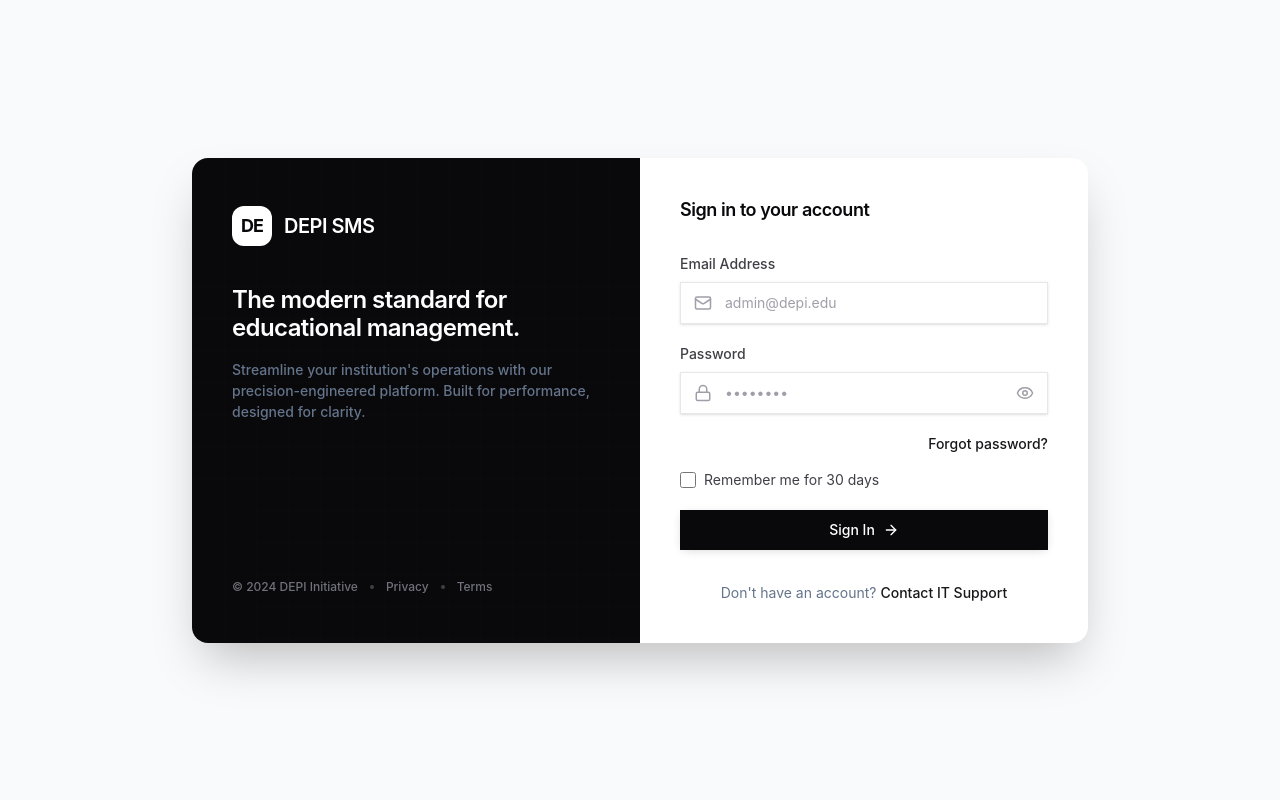
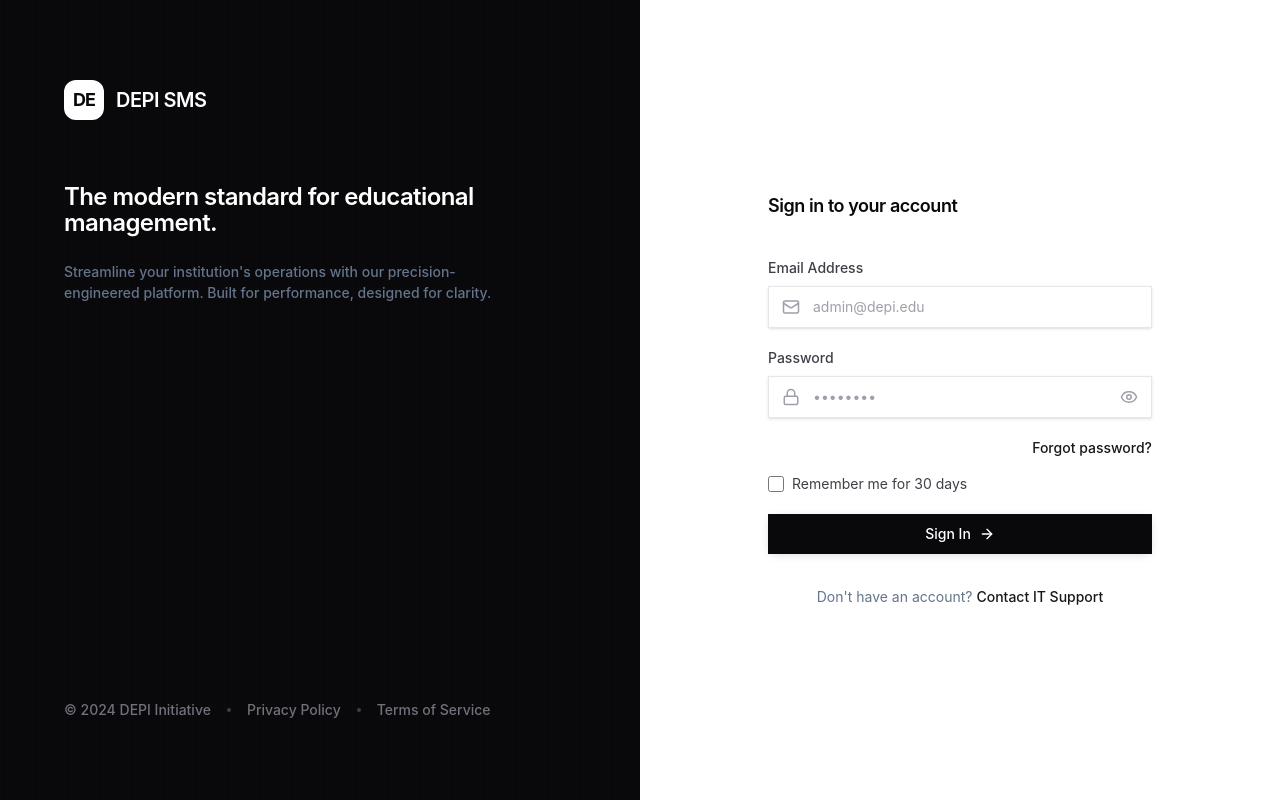
Before and after one commit to aaqqqppp00-arch/sms-habiba-app, a React (Vite) app: page /#/login in a window 1280 px wide. Built offline with nearby package versions, Linux system fonts and the light colour scheme.

Commit message:
Revert Login layout to original split screen

```diff
--- a/src/pages/Login.jsx
+++ b/src/pages/Login.jsx
@@ -42,16 +42,15 @@ const Login = ({ setAuth }) => {
   };
 
   return (
-    <div className="flex min-h-screen items-center justify-center bg-gray-50 dark:bg-gray-900 font-sans selection:bg-zinc-200 p-4">
-      <div className="max-w-4xl w-full grid grid-cols-1 md:grid-cols-2 shadow-2xl rounded-2xl overflow-hidden bg-white dark:bg-gray-800">
+    <div className="flex min-h-screen bg-white font-sans selection:bg-zinc-200">
       {/* Left Panel - Brand Area */}
-        <div className="relative hidden md:flex flex-col justify-between bg-zinc-950 px-10 py-12 overflow-hidden">
+      <div className="relative hidden lg:flex flex-col justify-between w-1/2 bg-zinc-950 px-16 py-20 overflow-hidden">
         {/* Subtle radial glow effect & Grid Texture */}
         <div className="absolute inset-0 bg-[radial-gradient(ellipse_at_top_left,_var(--tw-gradient-stops))] from-zinc-800/40 via-zinc-950/0 to-zinc-950/0 pointer-events-none z-0"></div>
         <div className="absolute inset-0 bg-[linear-gradient(to_right,#ffffff05_1px,transparent_1px),linear-gradient(to_bottom,#ffffff05_1px,transparent_1px)] bg-[size:32px_32px] pointer-events-none z-0 opacity-50 mask-image:linear-gradient(to_bottom,white,transparent)]"></div>
 
         <div className="relative z-10">
-            <div className="flex items-center gap-3 mb-10">
+          <div className="flex items-center gap-3 mb-16">
             <div className="w-10 h-10 rounded-xl bg-white text-zinc-950 flex items-center justify-center font-bold text-lg tracking-tighter">
               DE
             </div>
@@ -59,77 +58,77 @@ const Login = ({ setAuth }) => {
           </div>
 
           <div className="max-w-md">
-              <h1 className="text-3xl font-semibold text-white tracking-tight leading-[1.2] mb-4">
+            <h1 className="text-4xl md:text-5xl font-semibold text-white tracking-tight leading-[1.1] mb-6">
               The modern standard for educational management.
             </h1>
-              <p className="text-zinc-400 text-sm leading-relaxed font-medium">
+            <p className="text-zinc-400 text-lg leading-relaxed font-medium">
               Streamline your institution's operations with our precision-engineered platform. Built for performance, designed for clarity.
             </p>
           </div>
         </div>
 
-          <div className="relative z-10 flex items-center gap-3 text-zinc-500 text-xs font-medium mt-12">
+        <div className="relative z-10 flex items-center gap-4 text-zinc-500 text-sm font-medium">
           <span>&copy; 2024 DEPI Initiative</span>
           <span className="w-1 h-1 rounded-full bg-zinc-700"></span>
-            <a href="#" className="hover:text-zinc-300 transition-colors">Privacy</a>
+          <a href="#" className="hover:text-zinc-300 transition-colors">Privacy Policy</a>
           <span className="w-1 h-1 rounded-full bg-zinc-700"></span>
-            <a href="#" className="hover:text-zinc-300 transition-colors">Terms</a>
+          <a href="#" className="hover:text-zinc-300 transition-colors">Terms of Service</a>
         </div>
       </div>
 
       {/* Right Panel - Auth Form */}
-        <div className="flex items-center justify-center p-8 sm:p-10">
-          <div className="w-full max-w-sm mx-auto">
+      <div className="w-full lg:w-1/2 flex items-center justify-center p-8 sm:p-12 lg:p-24 bg-white">
+        <div className="w-full max-w-sm">
           {/* Mobile Logo */}
-            <div className="flex md:hidden items-center gap-3 mb-8">
-              <div className="w-10 h-10 rounded-xl bg-zinc-950 dark:bg-blue-600 text-white flex items-center justify-center font-bold text-lg tracking-tighter">
+          <div className="flex lg:hidden items-center gap-3 mb-10">
+            <div className="w-10 h-10 rounded-xl bg-zinc-950 text-white flex items-center justify-center font-bold text-lg tracking-tighter">
               DE
             </div>
-              <span className="text-zinc-950 dark:text-white font-semibold text-xl tracking-tight">DEPI SMS</span>
+            <span className="text-zinc-950 font-semibold text-xl tracking-tight">DEPI SMS</span>
           </div>
 
-            <div className="mb-8">
-              <h2 className="text-2xl font-semibold text-zinc-950 dark:text-white tracking-tight mb-2">Sign in to your account</h2>
+          <div className="mb-10">
+            <h2 className="text-2xl font-semibold text-zinc-950 tracking-tight mb-2">Sign in to your account</h2>
           </div>
 
           <form onSubmit={handleLogin} className="space-y-5">
             <div className="space-y-2">
-                <label className="block text-sm font-medium text-zinc-700 dark:text-gray-300" htmlFor="email">
+              <label className="block text-sm font-medium text-zinc-700" htmlFor="email">
                 Email Address
               </label>
               <div className="relative">
-                  <Mail className="absolute left-3.5 top-1/2 -translate-y-1/2 text-zinc-400 dark:text-gray-500" size={18} />
+                <Mail className="absolute left-3.5 top-1/2 -translate-y-1/2 text-zinc-400" size={18} />
                 <input
                   id="email"
                   type="email"
                   required
                   value={email}
                   onChange={(e) => setEmail(e.target.value)}
-                    className="w-full pl-11 pr-4 py-2.5 bg-white dark:bg-gray-900 border border-gray-200 dark:border-gray-700 rounded-none text-sm text-zinc-900 dark:text-white placeholder:text-zinc-400 dark:placeholder:text-gray-500 focus:outline-none focus:ring-2 focus:ring-zinc-900 dark:focus:ring-blue-500 focus:border-zinc-900 dark:focus:border-blue-500 transition-all shadow-sm"
+                  className="w-full pl-11 pr-4 py-2.5 bg-white border border-gray-200 rounded-none text-sm text-zinc-900 placeholder:text-zinc-400 focus:outline-none focus:ring-2 focus:ring-zinc-900 focus:border-zinc-900 transition-all shadow-sm"
                   placeholder="admin@depi.edu"
                 />
               </div>
             </div>
 
             <div className="space-y-2">
-                  <label className="block text-sm font-medium text-zinc-700 dark:text-gray-300" htmlFor="password">
+                <label className="block text-sm font-medium text-zinc-700" htmlFor="password">
                   Password
                 </label>
               <div className="relative">
-                  <Lock className="absolute left-3.5 top-1/2 -translate-y-1/2 text-zinc-400 dark:text-gray-500" size={18} />
+                <Lock className="absolute left-3.5 top-1/2 -translate-y-1/2 text-zinc-400" size={18} />
                 <input
                   id="password"
                   type={showPassword ? 'text' : 'password'}
                   required
                   value={password}
                   onChange={(e) => setPassword(e.target.value)}
-                    className="w-full pl-11 pr-11 py-2.5 bg-white dark:bg-gray-900 border border-gray-200 dark:border-gray-700 rounded-none text-sm text-zinc-900 dark:text-white placeholder:text-zinc-400 dark:placeholder:text-gray-500 focus:outline-none focus:ring-2 focus:ring-zinc-900 dark:focus:ring-blue-500 focus:border-zinc-900 dark:focus:border-blue-500 transition-all shadow-sm"
+                  className="w-full pl-11 pr-11 py-2.5 bg-white border border-gray-200 rounded-none text-sm text-zinc-900 placeholder:text-zinc-400 focus:outline-none focus:ring-2 focus:ring-zinc-900 focus:border-zinc-900 transition-all shadow-sm"
                   placeholder="••••••••"
                 />
                 <button
                   type="button"
                   onClick={() => setShowPassword(!showPassword)}
-                    className="absolute right-3.5 top-1/2 -translate-y-1/2 text-zinc-400 dark:text-gray-500 hover:text-zinc-600 dark:hover:text-gray-300 transition-colors"
+                  className="absolute right-3.5 top-1/2 -translate-y-1/2 text-zinc-400 hover:text-zinc-600 transition-colors"
                 >
                   {showPassword ? <EyeOff size={18} /> : <Eye size={18} />}
                 </button>
@@ -141,7 +140,7 @@ const Login = ({ setAuth }) => {
               <button
                 type="button"
                 onClick={() => setIsForgotModalOpen(true)}
-                  className="text-sm font-medium text-zinc-900 dark:text-gray-300 hover:underline transition-colors self-end"
+                className="text-sm font-medium text-zinc-900 hover:underline transition-colors self-end"
               >
                 Forgot password?
               </button>
@@ -150,9 +149,9 @@ const Login = ({ setAuth }) => {
                   id="remember-me"
                   name="remember-me"
                   type="checkbox"
-                    className="h-4 w-4 rounded border-gray-300 dark:border-gray-600 text-zinc-900 dark:text-blue-600 focus:ring-zinc-900 dark:focus:ring-blue-500 accent-zinc-900 dark:accent-blue-600 bg-white dark:bg-gray-900"
+                  className="h-4 w-4 rounded border-gray-300 text-zinc-900 focus:ring-zinc-900 accent-zinc-900"
                 />
-                  <label htmlFor="remember-me" className="ml-2 block text-sm text-zinc-700 dark:text-gray-300">
+                <label htmlFor="remember-me" className="ml-2 block text-sm text-zinc-700">
                   Remember me for 30 days
                 </label>
               </div>
@@ -161,7 +160,7 @@ const Login = ({ setAuth }) => {
             <button
               type="submit"
               disabled={isLoading}
-                className="w-full flex items-center justify-center gap-2 py-2.5 px-4 bg-zinc-950 dark:bg-blue-600 hover:bg-zinc-800 dark:hover:bg-blue-700 text-white text-sm font-medium rounded-none shadow-[0_2px_10px_-3px_rgba(0,0,0,0.2)] hover:shadow-[0_4px_14px_-4px_rgba(0,0,0,0.3)] transition-all disabled:opacity-70 disabled:cursor-not-allowed mt-2"
+              className="w-full flex items-center justify-center gap-2 py-2.5 px-4 bg-zinc-950 hover:bg-zinc-800 text-white text-sm font-medium rounded-none shadow-[0_2px_10px_-3px_rgba(0,0,0,0.2)] hover:shadow-[0_4px_14px_-4px_rgba(0,0,0,0.3)] transition-all disabled:opacity-70 disabled:cursor-not-allowed mt-2"
             >
               {isLoading ? (
                 <span className="inline-block w-4 h-4 border-2 border-white/30 border-t-white rounded-full animate-spin" />
@@ -175,13 +174,12 @@ const Login = ({ setAuth }) => {
           </form>
 
           <div className="mt-8 text-center">
-              <p className="text-sm text-zinc-500 dark:text-gray-400">
+            <p className="text-sm text-zinc-500">
               Don't have an account?{' '}
-                <a href="#" className="font-medium text-zinc-900 dark:text-white hover:underline underline-offset-4">
+              <a href="#" className="font-medium text-zinc-900 hover:underline underline-offset-4">
                 Contact IT Support
               </a>
             </p>
-            </div>
           </div>
         </div>
       </div>
```
Lines whose indentation alone changed are shown as unchanged.
